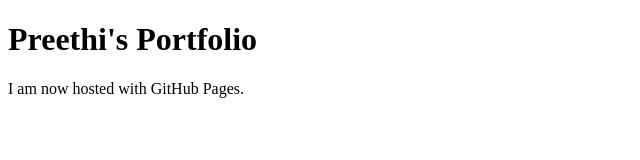
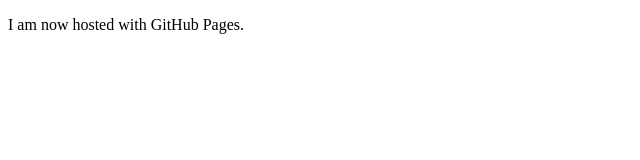
Before and after one commit to pthunga/pthunga.github.io, a plain HTML site: page index.html in a window 1280 px wide. Shown: the whole page, without its empty margins (0-640 px from the left). Drawn offline with Linux system fonts and the light colour scheme.

Commit message:
Update index.html

```diff
--- a/index.html
+++ b/index.html
@@ -1,7 +1,9 @@
 <!DOCTYPE html>
 <html>
+<head>
+    <title>Preethi's Portfolio</title>
+</head>
 <body>
-<h1>Preethi's Portfolio</h1>
 <p>I am now hosted with GitHub Pages.</p>
 </body>
 </html>
```
